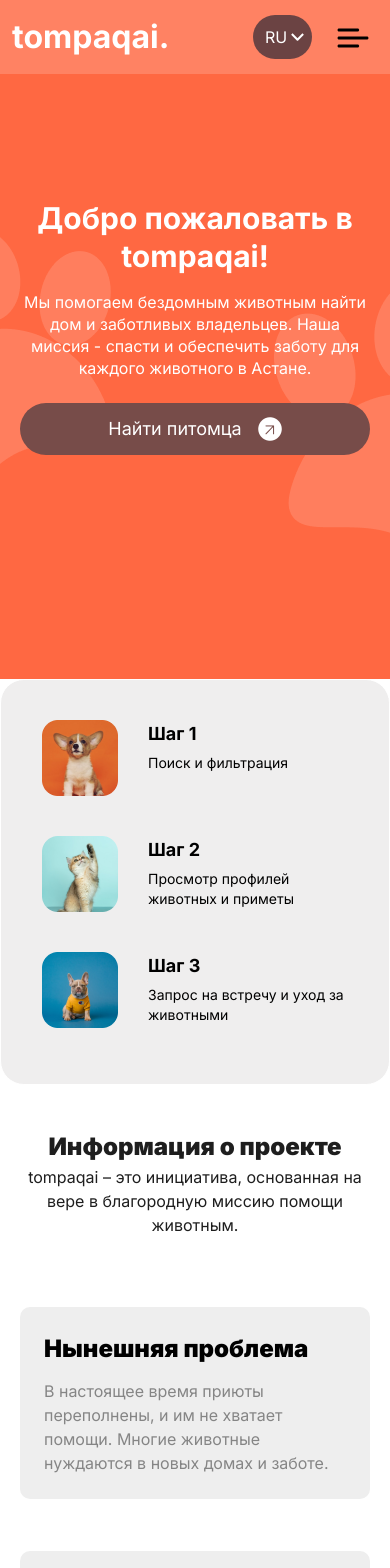
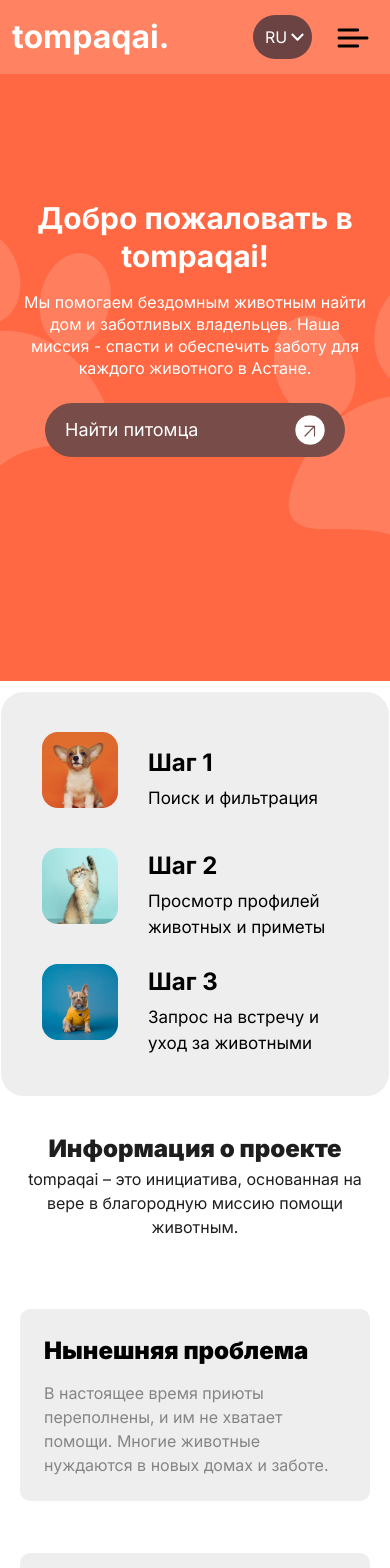
Before and after one commit to 1zzat1lla-Fayzullayev/tompaqai, a React (Vite) app: page / in a window 390 px wide. Shown: the top 1568 px of the page. Built offline with nearby package versions, Linux system fonts and the light colour scheme.

Commit message:
change responsive

```diff
--- a/src/components/Faq.tsx
+++ b/src/components/Faq.tsx
@@ -21,7 +21,7 @@ const Faq: React.FC = () => {
 		<>
 			<Wrapper>
 				<div className='font-Inter mt-[120px] mx-[20px] xl:mx-0'>
-					<h2 className='text-[45px] lg:text-[72px] text-[#191919] font-black'>
+					<h2 className='text-[45px] md:text-[52px] xl:text-[72px] text-[#191919] font-black'>
 						FAQ
 					</h2>
 					<div className='flex flex-col gap-[20px] mt-[48px]'>
@@ -31,7 +31,7 @@ const Faq: React.FC = () => {
 									className='flex items-center justify-between bg-[#F8F8F8] p-[32px] rounded-t-[20px] cursor-pointer'
 									onClick={() => toggleOpen(index)}
 								>
-									<h3 className='text-[18px] md:text-[23px] lg:text-[33px] font-black tracking-[-1.52px]'>
+									<h3 className='text-[18px] md:text-[30px] xl:text-[33px] font-black tracking-[-1.52px]'>
 										{`${item.question}`}
 									</h3>
 									<img
@@ -54,7 +54,7 @@ const Faq: React.FC = () => {
 											transition={{ duration: 0.5 }}
 											className='border-[2px] border-[#F8F8F8] p-[32px] rounded-b-[20px]'
 										>
-											<p className='text-[16px] md:text-[17px] lg:text-[18px]'>
+											<p className='text-[16px] md:text-[18px]'>
 												{item.answer}
 											</p>
 										</motion.div>
--- a/src/components/Form.tsx
+++ b/src/components/Form.tsx
@@ -7,12 +7,12 @@ function Form() {
 			<Wrapper>
 				<div className='flex flex-col xl:flex-row items-center pt-[93px] pb-[94px] mx-[20px] xl:mx-0'>
 					<div className='bg-[#FFA68E] xl:rounded-tl-[24px] xl:rounded-bl-[24px] xl:rounded-none rounded-[24px] xl:w-[572px] flex flex-col gap-[47px] p-[20px] lg:p-[40px] w-full '>
-						<h1 className='text-[#56423D] text-[24px] lg:text-[48px] tracking-[-0.96px] leading-[32px] lg:leading-[64px] font-semibold'>
+						<h1 className='text-[#56423D] text-[24px] md:text-[40px] xl:text-[48px] tracking-[-0.96px] leading-[32px] lg:leading-[64px] font-semibold'>
 							Нужна помощь или дополнительная информация? Свяжитесь с нами по
 							адресу ниже.
 						</h1>
 						<div className='flex items-center gap-[12px] lg:gap-[24px] cursor-pointer'>
-							<p className='text-[#56423D] text-[16px] lg:text-[32px] font-semibold'>
+							<p className='text-[#56423D] text-[16px] md:text-[29px] xl:text-[32px] font-semibold'>
 								tompaqai@gmail.com
 							</p>
 							<img src={Images.form_arrow} alt='form arrow' />
@@ -24,21 +24,21 @@ function Form() {
 								<input
 									type='text'
 									placeholder='Ваше имя'
-									className='border-b border-[#FF8263] w-full mb-[20px] text-[#56423D] text-[16px] lg:text-[24px] p-2 outline-none'
+									className='border-b border-[#FF8263] w-full mb-[20px] text-[#56423D] text-[16px] md:text-[22px] xl:text-[24px] p-2 outline-none'
 								/>
 								<input
 									type='number'
 									placeholder='Ваш номер'
-									className='border-b border-[#FF8263] w-full mb-[20px] text-[#56423D] text-[16px] lg:text-[24px] p-2 outline-none'
+									className='border-b border-[#FF8263] w-full mb-[20px] text-[#56423D] text-[16px] md:text-[22px] xl:text-[24px] p-2 outline-none'
 								/>
 								<input
 									type='text'
 									placeholder='Ваша цель'
-									className='border-b border-[#FF8263] w-full mb-[20px] text-[#56423D] text-[16px] lg:text-[24px] p-2 outline-none'
+									className='border-b border-[#FF8263] w-full mb-[20px] text-[#56423D] text-[16px] md:text-[22px] xl:text-[24px] p-2 outline-none'
 								/>
 							</div>
 							<button className='flex items-center justify-between border rounded-[20px] border-[#FF8263] gap-[12px] pl-[25px] px-1 mt-[20px] w-full sm:w-[180px] h-[40px] py-[4px]'>
-								<p className='font-semibold text-[#FF8263] text-[16px] lg:text-[20px]'>
+								<p className='font-semibold text-[#FF8263] text-[16px] md:text-[18px] xl:text-[20px]'>
 									Отправить
 								</p>
 								<img src={Images.form_arrow2} alt='404' className='w-[32px]' />
--- a/src/components/Main.tsx
+++ b/src/components/Main.tsx
@@ -9,13 +9,13 @@ function Main() {
 					<div className='pt-[200px] md:pb-[100px] lg:pb-0 lg:pt-[150px] font-Inter flex flex-col lg:flex-row items-center relative mx-[20px] xl:mx-0'>
 						<div className='flex flex-col z-10 items-center lg:items-start text-center lg:text-left pb-[200px]'>
 							<h2
-								className='text-3xl lg:text-[80px] leading-tight lg:leading-[77px] font-bold w-full lg:w-[600px] text-white'
+								className='text-3xl md:text-[60px] xl:text-[80px] leading-tight lg:leading-[77px] font-bold w-full lg:w-[600px] text-white'
 								data-aos='fade-up'
 							>
 								Добро пожаловать в tompaqai!
 							</h2>
 							<p
-								className='text-[16px] lg:text-[24px] text-white leading-snug lg:leading-[32px] w-full lg:w-[520px] mt-4 lg:mt-[40px]'
+								className='text-[16px] md:text-[20px] xl:text-[24px] text-white leading-snug lg:leading-[32px] w-full lg:w-[520px] mt-4 lg:mt-[40px]'
 								data-aos='fade-up'
 								data-aos-delay='300'
 							>
@@ -24,7 +24,7 @@ function Main() {
 								животного в Астане.
 							</p>
 							<button
-								className='bg-[#774C49] w-full lg:w-[360px] flex items-center justify-center lg:justify-start rounded-[40px] gap-4 lg:gap-[59px] py-3 lg:py-[20px] px-6 lg:px-[38px] mt-6 lg:mt-[70px]'
+								className='bg-[#774C49] w-[300px] lg:w-[360px] flex items-center justify-between rounded-[40px] gap-4 lg:gap-[59px] py-3 lg:py-[20px] px-[20px] xl:px-[38px] mt-6 lg:mt-[70px]'
 								data-aos='fade-up'
 								data-aos-delay='600'
 							>
@@ -34,7 +34,7 @@ function Main() {
 								<img
 									src={Images.main_arrow}
 									alt='main arrow'
-									className='w-6 lg:w-[40px]'
+									className='w-[30px] md:w-[40px]'
 								/>
 							</button>
 						</div>
@@ -56,7 +56,7 @@ function Main() {
 							<img
 								src={Images.main_cat}
 								alt='cat'
-								className='absolute bottom-[-92px] right-[200px] md:right-[430px] md:bottom-[-140px] lg:bottom-[-400px] z-[20] lg:right-[-60px] lg:w-[600px] md:max-w-[500px] hidden md:flex'
+								className='absolute bottom-[-92px] right-[200px] md:right-[430px] md:bottom-[-140px] lg:bottom-[-400px] z-[20] lg:right-[-60px] lg:w-[600px] md:max-w-[500px] hidden lg:flex'
 								data-aos='fade-up'
 							/>
 							<img
--- a/src/components/MainStep.tsx
+++ b/src/components/MainStep.tsx
@@ -5,42 +5,42 @@ function MainStep() {
 	return (
 		<>
 			<Wrapper>
-				<div className='absolute flex flex-col lg:flex-row justify-between items-center lg:text-left bg-[#EFEEEE] border border-white p-[40px] md:top-[610px] rounded-[24px] lg:top-[795px] z-[1] lg:max-w-[1120px] xl:max-w-[1100px] 2xl:max-w-[1264px] w-full mx-auto font-Inter'>
-					<div className='flex items-start gap-[30px] mb-6 lg:mb-0'>
+				<div className='absolute flex flex-col lg:flex-row justify-between items-center lg:text-left bg-[#EFEEEE] border border-white p-[40px] md:top-[610px] rounded-[24px] lg:top-[750px] xl:top-[790px] z-[1] lg:max-w-[1120px] xl:max-w-[1100px] 2xl:max-w-[1264px] w-full mx-auto font-Inter mt-[10px] xl:mt-0'>
+					<div className='flex items-center lg:items-start gap-[30px] mb-6 lg:mb-0'>
 						<img
 							src={Images.step1_icon}
 							alt='Step 1'
 							className='mb-4 lg:mb-0'
 						/>
 						<div className='w-[200px] flex flex-col items-start'>
-							<p className='text-lg lg:text-[28px] font-bold'>Шаг 1</p>
-							<p className='text-sm lg:text-base mt-[5px]'>
+							<p className='text-[24px] xl:text-[28px] font-bold'>Шаг 1</p>
+							<p className='text-[17px] xl:text-base mt-[5px]'>
 								Поиск и фильтрация
 							</p>
 						</div>
 					</div>
-					<div className='flex items-start gap-[30px] mb-6 lg:mb-0'>
+					<div className='flex items-center lg:items-start gap-[30px] mb-6 lg:mb-0'>
 						<img
 							src={Images.step2_icon}
 							alt='Step 2'
 							className='mb-4 lg:mb-0'
 						/>
 						<div className='w-[200px] flex flex-col items-start'>
-							<p className='text-lg lg:text-[28px] font-bold'>Шаг 2</p>
-							<p className='text-sm lg:text-base mt-[5px]'>
+							<p className='text-[24px] xl:text-[28px] font-bold'>Шаг 2</p>
+							<p className='text-[17px] xl:text-base mt-[5px]'>
 								Просмотр профилей животных и приметы
 							</p>
 						</div>
 					</div>
-					<div className='flex items-start gap-[30px]'>
+					<div className='flex items-center lg:items-start gap-[30px]'>
 						<img
 							src={Images.step3_icon}
 							alt='Step 3'
 							className='mb-4 lg:mb-0'
 						/>
 						<div className='w-[200px] flex flex-col items-start'>
-							<p className='text-lg lg:text-[28px] font-bold'>Шаг 3</p>
-							<p className='text-sm lg:text-base mt-[5px]'>
+							<p className='text-[24px] xl:text-[28px] font-bold'>Шаг 3</p>
+							<p className='text-[17px] xl:text-base mt-[5px]'>
 								Запрос на встречу и уход за животными
 							</p>
 						</div>
--- a/src/components/Navbar.tsx
+++ b/src/components/Navbar.tsx
@@ -70,7 +70,7 @@ function Navbar() {
 							<button className='border text-white rounded-[100px] items-center justify-center py-[10px] px-[32px] transition-all ease-in-out hover:text-[#FF4F24] hover:bg-white hidden lg:flex'>
 								FAQ
 							</button>
-							<button className='bg-white border rounded-[100px] py-[10px] px-[32px] text-[#FF4F24] transition-all ease-in-out hover:border hover:bg-inherit hover:text-white hidden lg:flex'>
+							<button className='bg-white border rounded-[100px] py-[10px] px-[20px] xl:px-[32px] text-[#FF4F24] transition-all ease-in-out hover:border hover:bg-inherit hover:text-white hidden lg:flex'>
 								Поиск животных
 							</button>
 							<img
```
Also changed, not shown: src/components/Charity.tsx (+7 -7 lines), src/components/InformationProject.tsx (+6 -6 lines).
